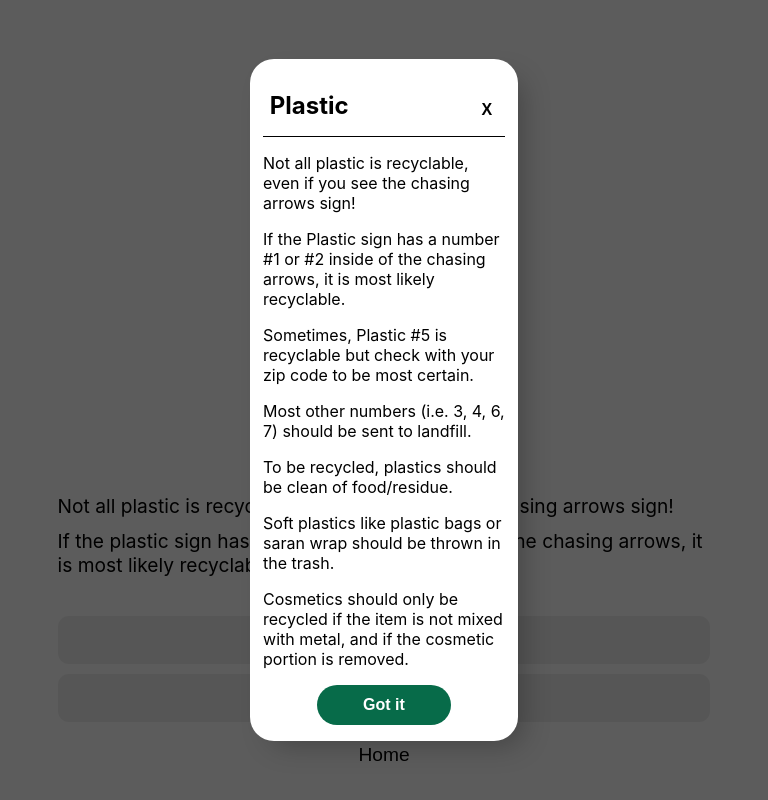
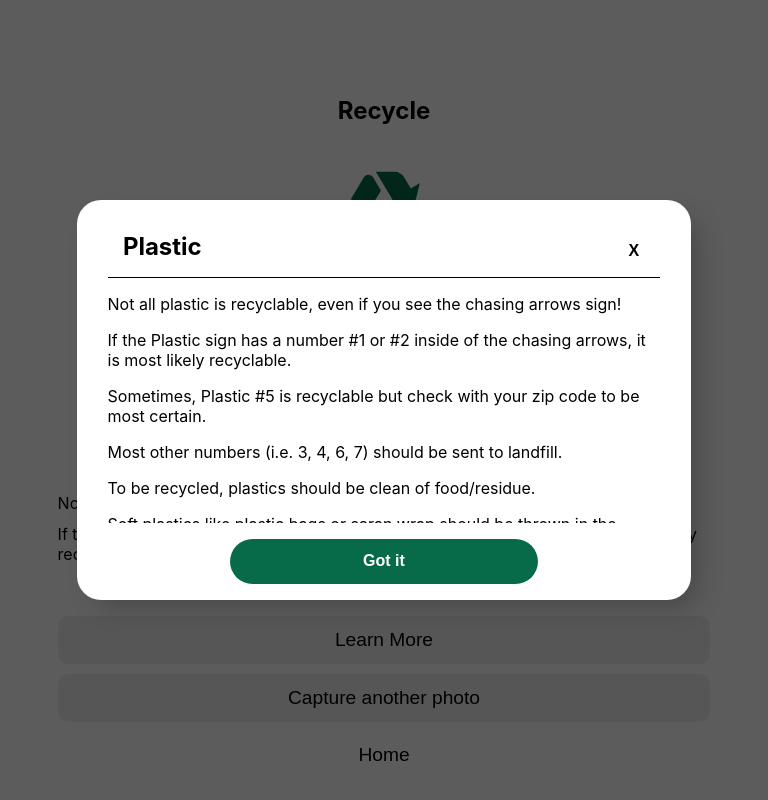
Before and after one commit to codeforsanjose/litter.ai, a React (Create React App) app in the folder client/: page /success in a window 768 px wide. Both pictures are taken after a click on the button "Learn More". Built offline with nearby package versions, Linux system fonts and the light colour scheme.

Commit message:
Adjusted Successful Submission spacing for phone sizes; separated media breakpoints into small phones, tablets, desktop

```diff
--- a/client/package.json
+++ b/client/package.json
@@ -9,7 +9,6 @@
     "@mui/material": "^5.14.16",
     "@testing-library/jest-dom": "^5.17.0",
     "@testing-library/user-event": "^13.5.0",
-    "nanoid": "^5.0.3",
     "react": "^18.2.0",
     "react-dom": "^18.2.0",
     "react-router-dom": "^6.15.0",
--- a/client/src/Components/SuccessfulSubmission/SubmissionModal.jsx
+++ b/client/src/Components/SuccessfulSubmission/SubmissionModal.jsx
@@ -17,7 +17,7 @@ export default function SubmissionModal({ modalOpen, setModalOpen, separateStrin
         </button>
       </div>
       <hr />
-      <p className="modal-text">{separateString(mockDescription)}</p>
+      <div className="modal-text">{separateString(mockDescription)}</div>
       <button
         type="button"
         className="modal-got-it-button"
--- a/client/src/css/SuccessfulSubmission.css
+++ b/client/src/css/SuccessfulSubmission.css
@@ -1,22 +1,10 @@
-@media only screen and (max-width: 767px) {
-  .category-container {
-    grid-column-start: 1;
-  }
-}
-
-@media only screen and (min-width: 768px) {
-  .category-container {
-    grid-area: 1 / 2 / span 10 / span 1;
-    justify-content: center;
-  }
-}
-
 .category-container {
   width: 100%;
   height: 100vh;
   display: flex;
   flex-direction: column;
   align-items: center;
+  justify-content: center;
 }
 
 .category-container .category-wrapper {
@@ -31,7 +19,8 @@
 
 .category-container .category-wrapper h4 {
   font-size: 1.5rem;
-  padding-top: 5rem;
+  padding-top: 4rem;
+  margin-bottom: 0;
 }
 
 .category-container .category-wrapper .category-icon {
@@ -80,7 +69,7 @@
   background-color: var(--white);
 }
 
-.category-modal {
+.category-container .category-modal {
   width: 35vw;
   max-width: 100%;
   max-height: 45vh;
@@ -140,6 +129,7 @@
   max-width: 90%;
   margin: 0;
   overflow-y: auto;
+  padding: 0 0.6rem;
 }
 
 .modal-container .modal-text::-webkit-scrollbar-thumb,
@@ -160,7 +150,7 @@
   background-color: var(--main-green);
   font-weight: bold;
   font-size: 1rem;
-  margin-bottom: 1rem;
+  margin: 1rem 0;
 }
 
 .modal-container .modal-got-it-button:hover {
@@ -176,3 +166,86 @@
   background-color: #000000a3;
   position: absolute;
 }
+
+
+/* Phones */
+@media only screen and (max-width: 600px) {
+  h1 {
+    font-size: 2rem;
+    margin-bottom: 0;
+  }
+
+  h4 {
+    font-size: 1.3rem;
+  }
+
+  .category-container {
+    grid-column-start: 1;
+  }
+
+  .category-container .category-modal {
+    width: 80vw;
+    max-height: 50vh;
+  }
+
+  .category-container .category-wrapper .category-short-desc p {
+    font-size: 1rem;
+  }
+
+  .category-container .category-wrapper .category-icon {
+    font-size: 8rem;
+  }
+
+  .modal-container {
+    height: 50vh;
+  }
+
+  .modal-container .modal-got-it-button{
+    height: 8vh;
+  }
+}
+
+/* Portrait tablets and large phones */
+@media only screen and (min-width: 601px) and (max-width: 992px) {
+  h1 {
+    font-size: 4rem;
+    margin-bottom: 0;
+  }
+
+  h4 {
+    font-size: 2.5rem;
+  }
+
+  .category-container {
+    grid-column-start: 2;
+  }
+
+  .category-container .category-modal {
+    width: 80vw;
+    max-height: 50vh;
+  }
+
+  .category-container .category-wrapper .category-short-desc p {
+    font-size: 1rem;
+  }
+
+  .category-container .category-wrapper .category-icon {
+    font-size: 8rem;
+  }
+
+  .modal-container {
+    height: 50vh;
+  }
+
+  .modal-container .modal-got-it-button{
+    height: 8vh;
+  }
+}
+
+/* Small laptops and desktops */
+@media only screen and (min-width: 993px) {
+  .category-container {
+    grid-area: 1 / 2 / span 10 / span 1;
+    justify-content: center;
+  }
+}
```
